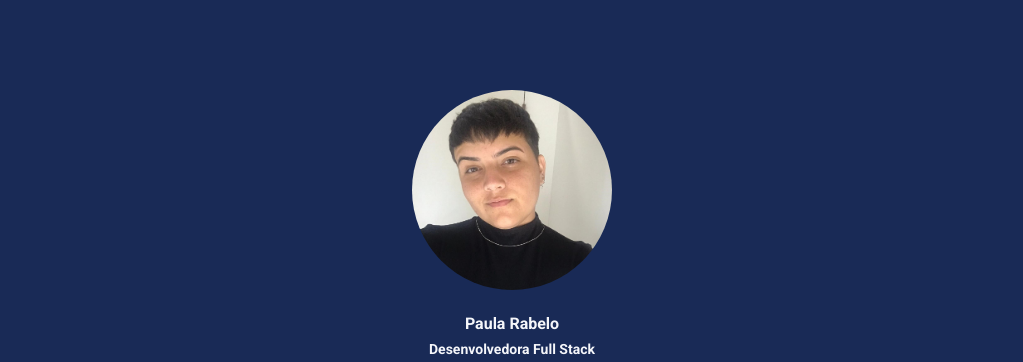
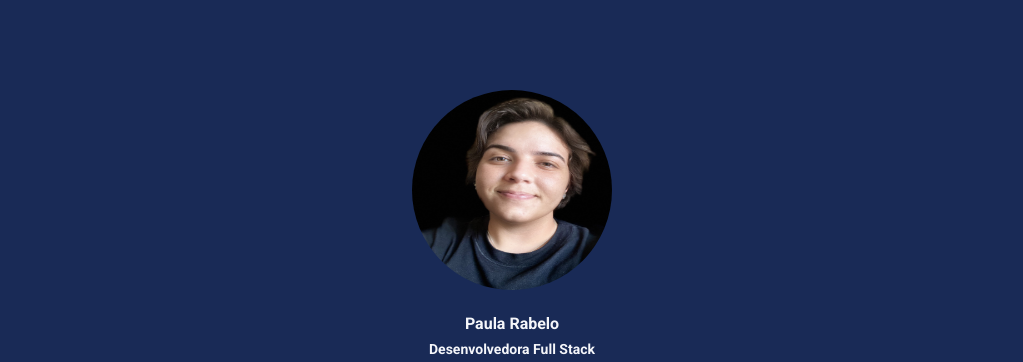
Before and after one commit to paularrabelo/Modulo_17, a website: page index.html in a window 1280 px wide. Shown: the top 362 px of the page, without its empty margins (128-1151 px from the left). Drawn offline with Linux system fonts and the light colour scheme; a web font is replaced by a local one.

Commit message:
Atualização

```diff
--- a/index.html
+++ b/index.html
@@ -12,7 +12,7 @@
 <body>
     <div class="container">
         <header>
-            <img class="imagem-perfil" src="./src/images/perfil.jpeg" height="200px" width="200px" alt="">
+            <img class="imagem-perfil" src="./src/images/perfil.jpg" height="200px" width="200px" alt="">
             <div class="bio">
                 <h1 class="bio-nome">Paula Rabelo</h1>
                 <h2 class="bio-subtitulo">Desenvolvedora Full Stack</h2>
```
Also changed, not shown: src/images/perfil.jpg (added).
